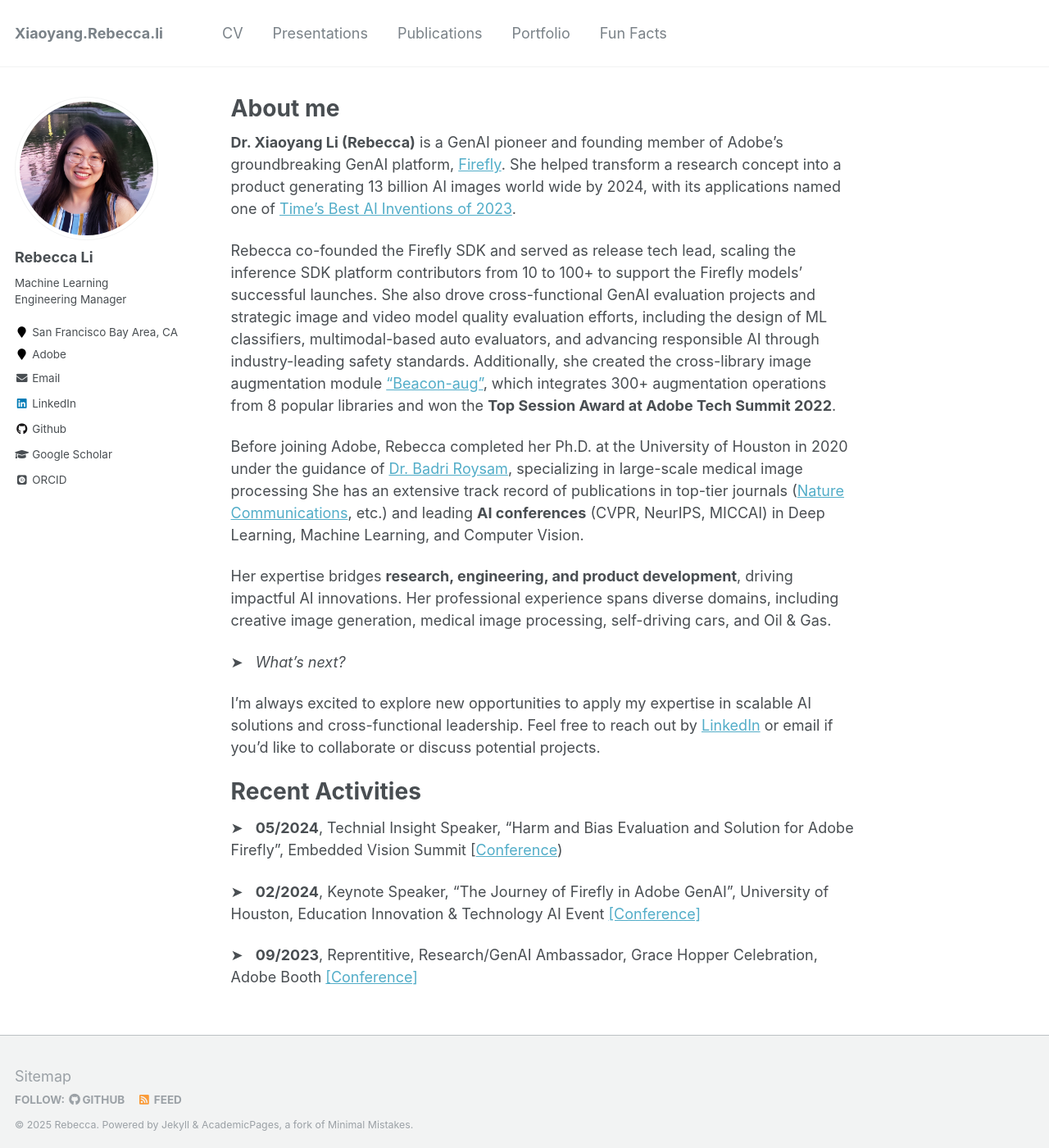
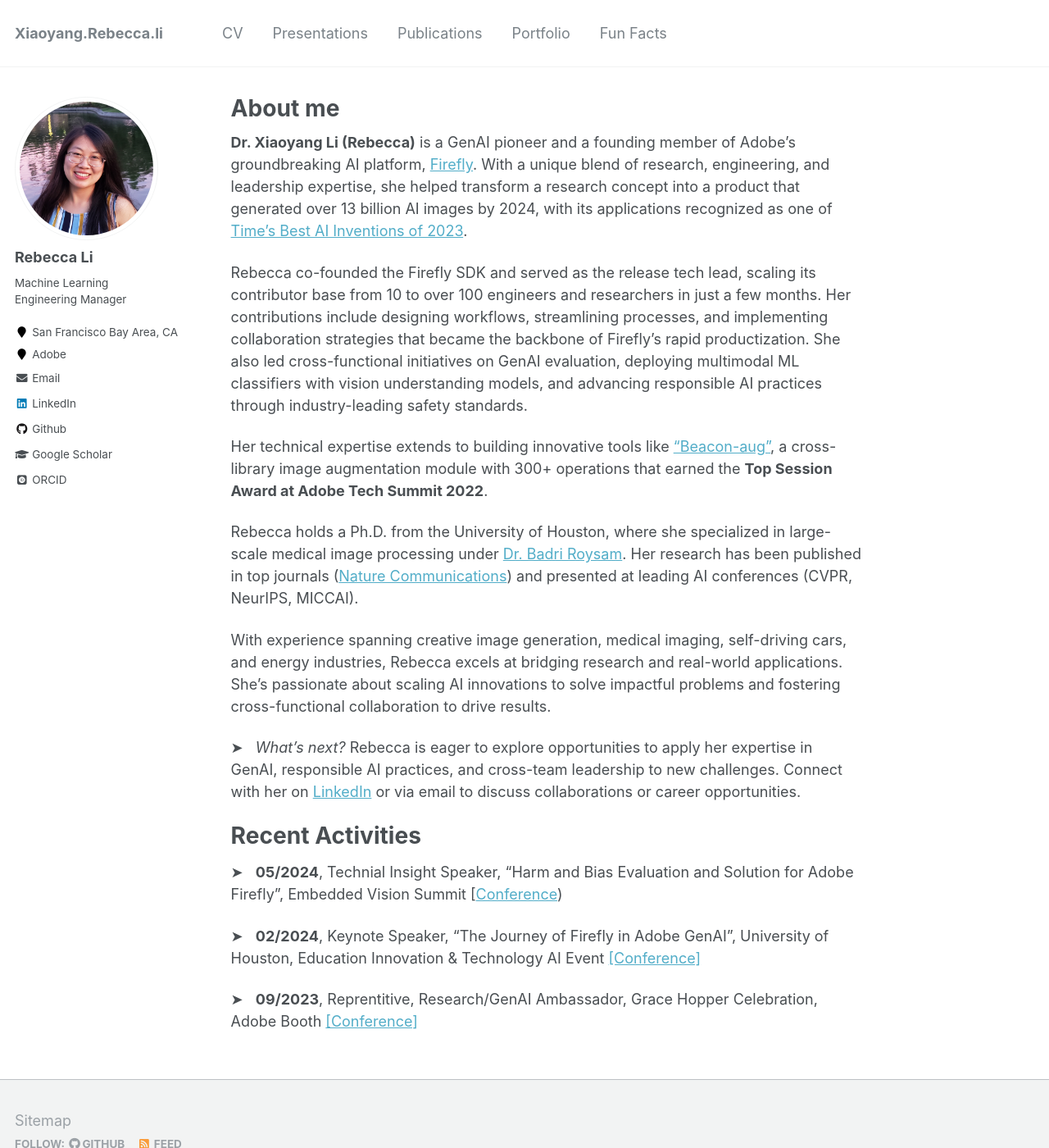
Before and after one commit to Xiaoyang-Rebecca/xiaoyang-rebecca.github.io, a Jekyll site: the page built from _pages/about.md, in a window 1280 px wide and 1400 px high. Shown: the whole window at 82% size. Built offline with Jekyll 4.4.1, drawn with Linux system fonts in a browser that asks for light colours; some web fonts are replaced.

Commit message:
Update about.md

```diff
--- a/_pages/about.md
+++ b/_pages/about.md
@@ -7,22 +7,21 @@
   - /about/
   - /about.html
 ---
-**Dr. Xiaoyang Li (Rebecca)** is a GenAI pioneer and founding member of Adobe’s groundbreaking GenAI platform, [Firefly](https://firefly.adobe.com/). She helped transform a research concept into a product generating 13 billion AI images world wide by 2024, with its applications named one of [Time’s Best AI Inventions of 2023](https://time.com/collection/best-inventions-2023/6326984/adobe-photoshop-generative-expand-and-generative-fill/).
 
-Rebecca co-founded the Firefly SDK and served as release tech lead, scaling the inference SDK platform contributors from 10 to 100+ to support the Firefly models' successful launches. She also drove cross-functional GenAI evaluation projects and strategic image and video model quality evaluation efforts, including the design of ML classifiers, multimodal-based auto evaluators, and advancing responsible AI through industry-leading safety standards. Additionally, she created the cross-library image augmentation module ["Beacon-aug"](https://xiaoyang-rebecca.github.io//portfolio/0beaconaug/), which integrates 300+ augmentation operations from 8 popular libraries and won the **Top Session Award at Adobe Tech Summit 2022**.
+**Dr. Xiaoyang Li (Rebecca)** is a GenAI pioneer and a founding member of Adobe’s groundbreaking AI platform, [Firefly](https://firefly.adobe.com/). With a unique blend of research, engineering, and leadership expertise, she helped transform a research concept into a product that generated over 13 billion AI images by 2024, with its applications recognized as one of [Time’s Best AI Inventions of 2023](https://time.com/collection/best-inventions-2023/6326984/adobe-photoshop-generative-expand-and-generative-fill/).
 
+Rebecca co-founded the Firefly SDK and served as the release tech lead, scaling its contributor base from 10 to over 100 engineers and researchers in just a few months. Her contributions include designing workflows, streamlining processes, and implementing collaboration strategies that became the backbone of Firefly’s rapid productization. She also led cross-functional initiatives on GenAI evaluation, deploying multimodal ML classifiers with vision understanding models, and advancing responsible AI practices through industry-leading safety standards.
 
-Before joining Adobe, Rebecca completed her Ph.D. at the University of Houston in 2020 under the guidance of [Dr. Badri Roysam](http://www.ee.uh.edu/faculty/roysam), specializing in large-scale medical image processing She has an extensive track record of publications in top-tier journals ([Nature Communications](https://www.nature.com/articles/s41467-021-21735-x), etc.) and leading **AI conferences** (CVPR, NeurIPS, MICCAI) in Deep Learning, Machine Learning, and Computer Vision.
+Her technical expertise extends to building innovative tools like ["Beacon-aug"](https://xiaoyang-rebecca.github.io//portfolio/0beaconaug/), a cross-library image augmentation module with 300+ operations that earned the **Top Session Award at Adobe Tech Summit 2022**.
 
+Rebecca holds a Ph.D. from the University of Houston, where she specialized in large-scale medical image processing under [Dr. Badri Roysam](http://www.ee.uh.edu/faculty/roysam). Her research has been published in top journals ([Nature Communications](https://www.nature.com/articles/s41467-021-21735-x)) and presented at leading AI conferences (CVPR, NeurIPS, MICCAI).
 
-Her expertise bridges **research, engineering, and product development**, driving impactful AI innovations. Her professional experience spans diverse domains, including creative image generation, medical image processing, self-driving cars, and Oil & Gas.
-
-
+With experience spanning creative image generation, medical imaging, self-driving cars, and energy industries, Rebecca excels at bridging research and real-world applications. She’s passionate about scaling AI innovations to solve impactful problems and fostering cross-functional collaboration to drive results.
 
 
 &#10148; &nbsp; *What's next?*
+Rebecca is eager to explore opportunities to apply her expertise in GenAI, responsible AI practices, and cross-team leadership to new challenges. Connect with her on [LinkedIn](https://www.linkedin.com/in/xiaoyang-rebecca-li/) or via email to discuss collaborations or career opportunities.
 
-I’m always excited to explore new opportunities to apply my expertise in scalable AI solutions and cross-functional leadership. Feel free to reach out by [LinkedIn](https://www.linkedin.com/in/xiaoyang-rebecca-li/) or email if you’d like to collaborate or discuss potential projects.
 
 <!-- # Portfolio -->
 
```
